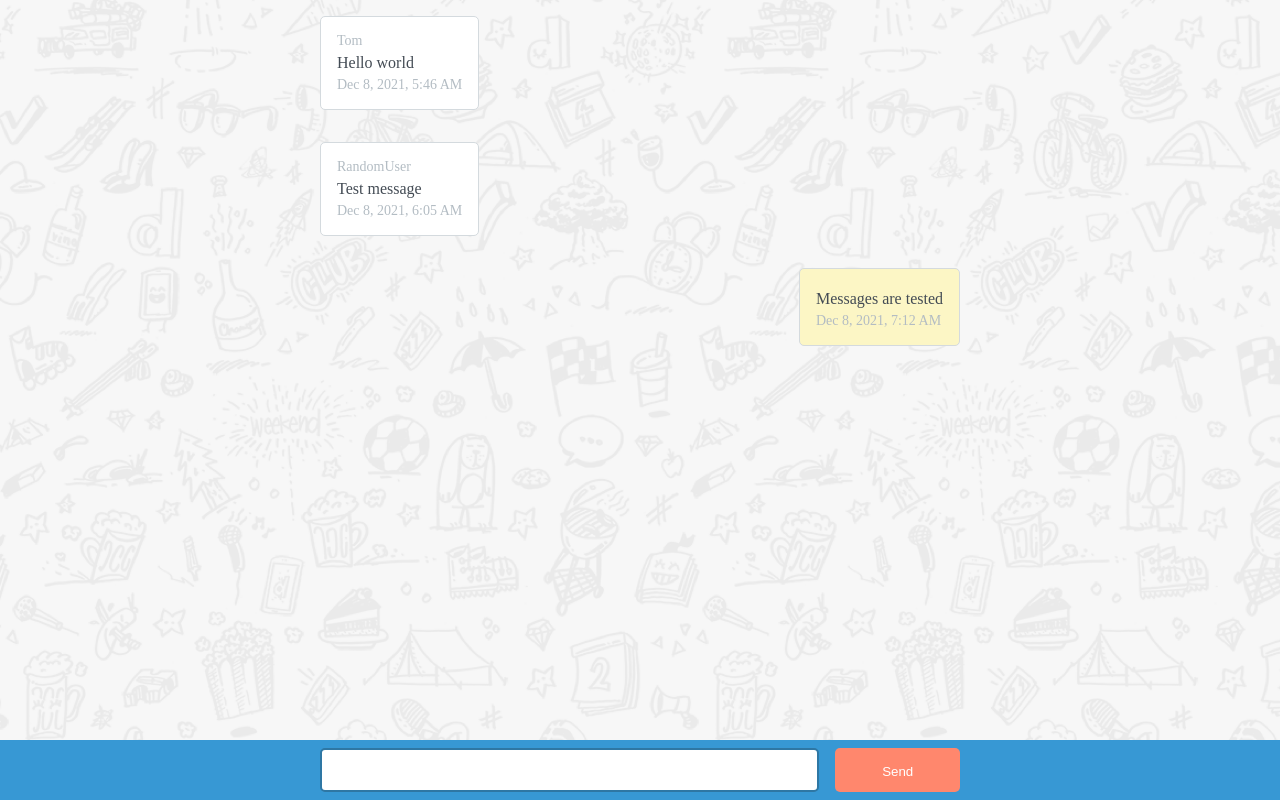
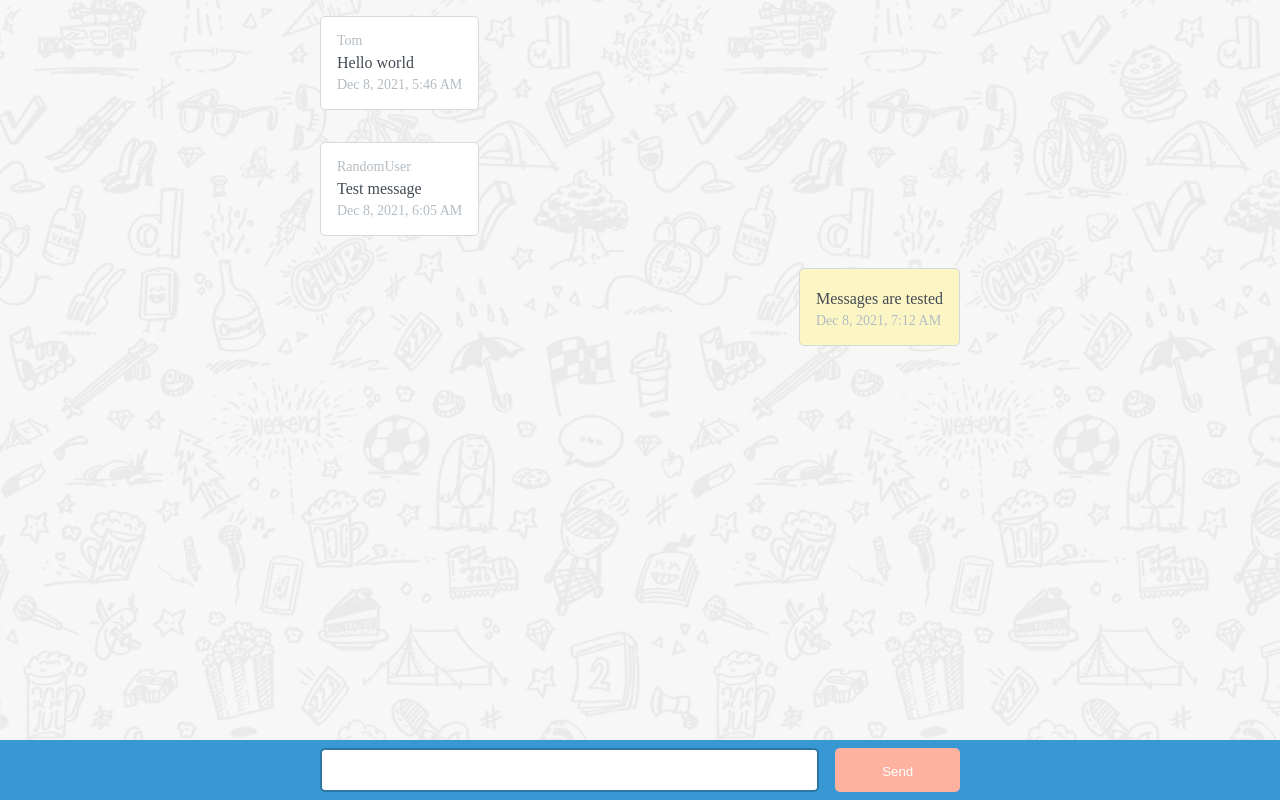
Before and after one commit to ddetkovs/mychatapp, a React (Create React App) app: page / in a window 1280 px wide. Built offline with nearby package versions, Linux system fonts and the light colour scheme.

Commit message:
disabled send button style

```diff
--- a/src/MessagePrompt.module.scss
+++ b/src/MessagePrompt.module.scss
@@ -29,7 +29,8 @@ $message-input-color: #2e77a4;
       padding: 0 10px;
       color: $message-input-color;
       margin-right: 8px;
-      &:hover, &:focus {
+      &:hover,
+      &:focus {
         box-shadow: 0 0 0 0.2rem rgba($message-input-color, 0.3);
       }
     }
@@ -50,6 +51,9 @@ $message-input-color: #2e77a4;
         background-color: adjust-color($color: $send-message-button-color, $lightness: -5%);
         box-shadow: 0 0 0 0.2rem rgba($send-message-button-color, 0.3);
       }
+      &:disabled {
+        background-color: adjust-color($color: $send-message-button-color, $lightness: 10%);
+      }
     }
   }
 }
```
